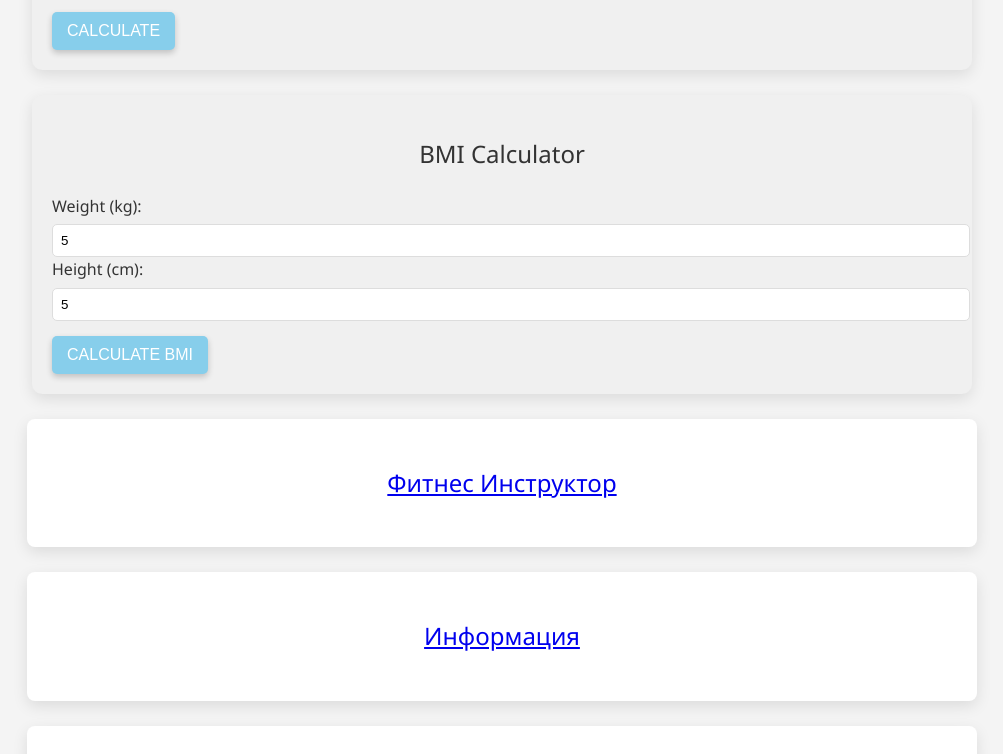
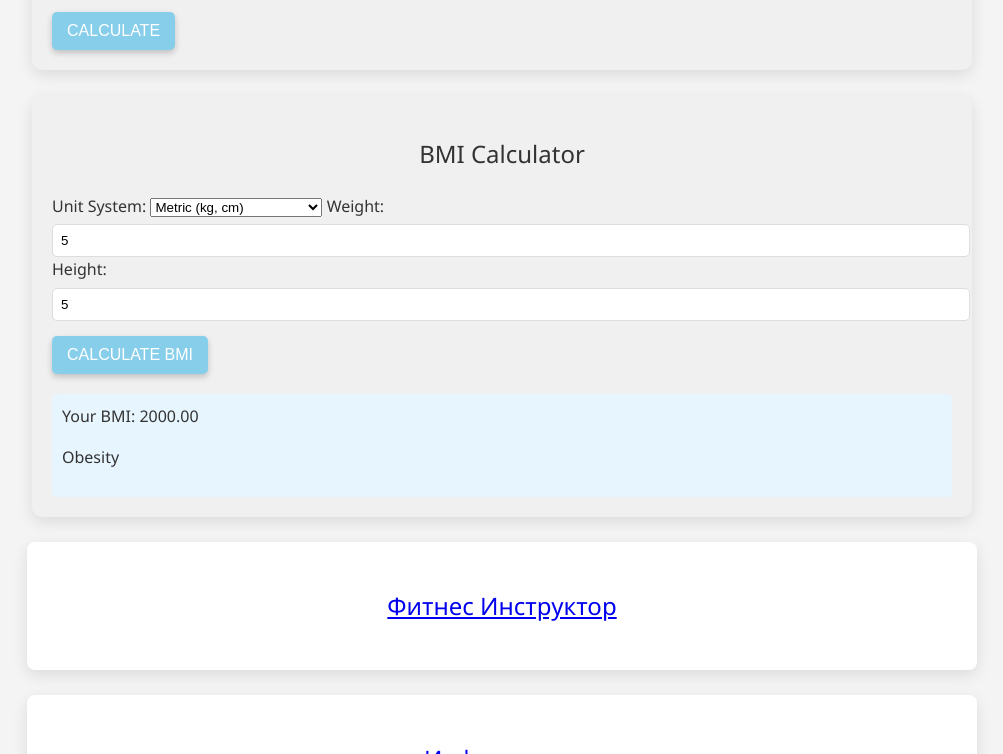
Before and after one commit to kur8434/ideal-garbanzo, a plain HTML site: page index.html in a window 1280 px wide. Both pictures are taken after typing "5", "5" into the empty fields and a click on the button "CALCULATE BMI". Shown: the part 924-1678 px from the top of the page, without its empty margins (138-1141 px from the left). Drawn offline with Linux system fonts and the light colour scheme.

Commit message:
Update index.html

```diff
--- a/index.html
+++ b/index.html
@@ -54,17 +54,27 @@
 
     <section id="bmi-calculator">
         <h2>BMI Calculator</h2>
-            <form id="bmi-form">
-                <label for="bmi-weight">Weight (kg):</label>
-                <input type="number" id="bmi-weight" name="bmi-weight" required>
+        <form id="bmi-form">
+            <label for="bmi-unit-system">Unit System:</label>
+            <select id="bmi-unit-system" name="bmi-unit-system">
+                <option value="metric">Metric (kg, cm)</option>
+                <option value="imperial">Imperial (pounds, inches)</option>
+            </select>
 
-                <label for="bmi-height">Height (cm):</label>
-                <input type="number" id="bmi-height" name="bmi-height" required>
+            <label for="bmi-weight">Weight:</label>
+            <input type="number" id="bmi-weight" name="bmi-weight" required>
 
-                <button type="button" onclick="calculateBMI()">Calculate BMI</button>
-            </form>
-            <div id="bmi-result">Your BMI: <span id="bmi-value"></span></div>
+            <label for="bmi-height">Height:</label>
+            <input type="number" id="bmi-height" name="bmi-height" required>
+
+            <button type="button" onclick="calculateBMI()">Calculate BMI</button>
+        </form>
+        <div id="bmi-result">
+            Your BMI: <span id="bmi-value"></span>
+            <p id="bmi-category"></p>
+        </div>
     </section>
+
 
 
         <section id="fitness-instructor">
```
